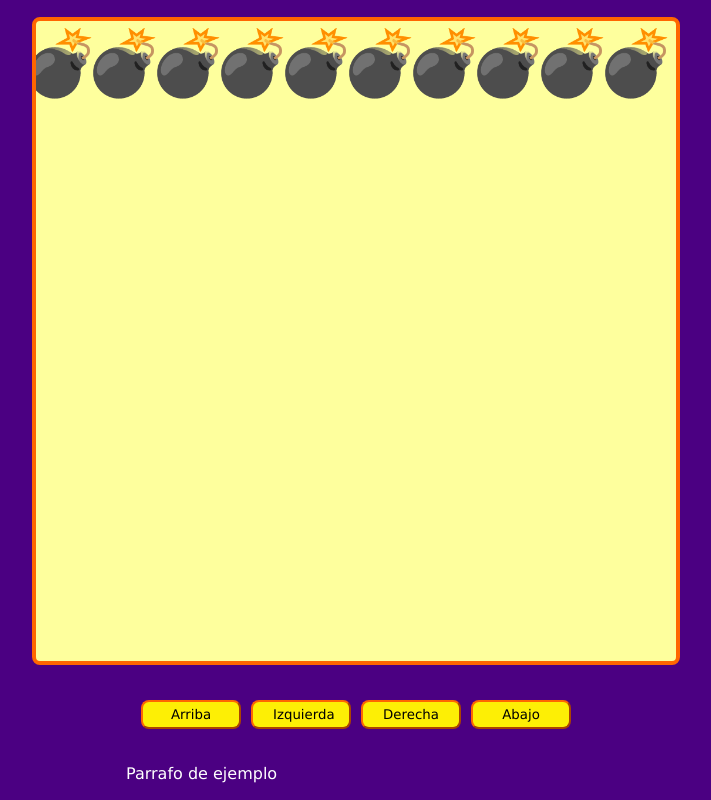
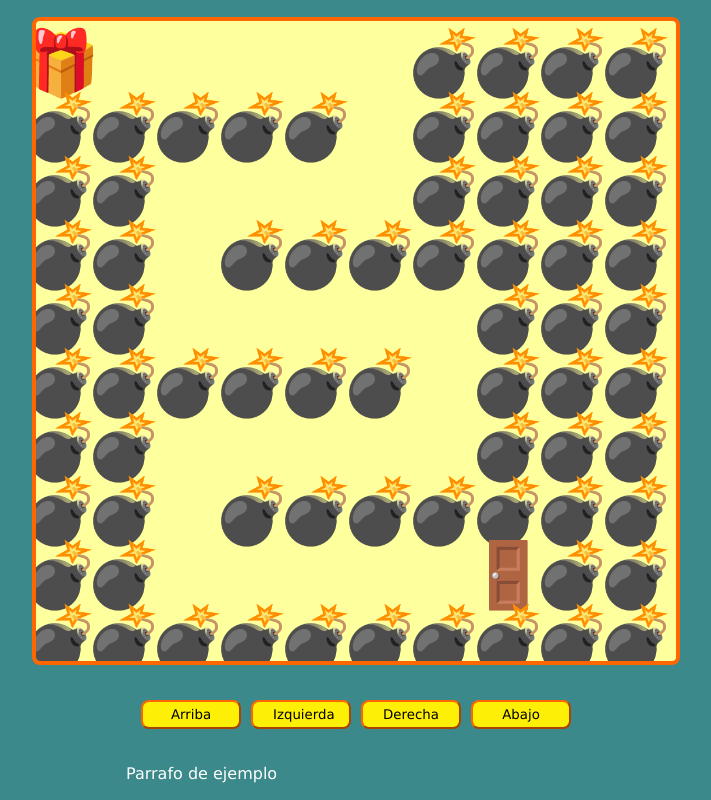
Before and after one commit to fernandojosecc/taller-practico-javascript-videogames, a plain HTML site: page index.html in a window 1280 px wide. Shown: the whole page, without its empty margins (284-995 px from the left). Drawn offline with Linux system fonts and the light colour scheme.

Commit message:
Arreglos multidimensionales en JavaScript

```diff
--- a/game.js
+++ b/game.js
@@ -1,33 +1,13 @@
 const canvas = document.querySelector('#game'); // Select the HTML element with id 'game' and store it in the constant variable 'canvas'.
 const game = canvas.getContext('2d'); // Get the 2D rendering context for the canvas and store it in the constant variable 'game'.
 
-// Add a 'load' event listener to the window object, which calls the 'startGame' function when the window is finished loading.
+// Add a 'load' event listener to the window object, which calls the 'setCanvasSize' function when the window is finished loading.
 window.addEventListener('load',setCanvasSize);
 window.addEventListener('resize',setCanvasSize);
 
 let canvasSize;
 
 let elementsSize;// = canvasSize / 10;
-
-// Define the 'startGame' function.
-function startGame() {
-
-
-     // Log the values of 'canvasSize' and 'elementsSize' to the console for debugging purposes.
-    console.log({canvasSize, elementsSize});
-
-      // Set the font and text alignment for the 'game' context.
-    game.font = elementsSize + 'px Verdana';
-    game.textAlign = 'end';
-
-
-       // Loop 10 times and draw a text element on the canvas for each iteration.
-    for(let i=1;i<=10;i++){
-        game.fillText(emojis['X'],elementsSize*i,elementsSize);
-    }
-
-
-}
 
 function setCanvasSize(){
     // Determine the size of the canvas based on the dimensions of the window.
@@ -45,3 +25,30 @@ canvas.setAttribute('height', canvasSize)
 elementsSize = canvasSize/10;
 startGame();
 }
+
+// Define the 'startGame' function.
+function startGame() {
+
+
+     // Log the values of 'canvasSize' and 'elementsSize' to the console for debugging purposes.
+    console.log({canvasSize, elementsSize});
+
+      // Set the font and text alignment for the 'game' context.
+    game.font = elementsSize + 'px Verdana';
+    game.textAlign = 'end';
+
+    const map= maps[2];
+    const mapRows = map.trim().split('\n');
+    const mapRowCols = mapRows.map(row=>row.trim().split(''));
+    console.log({map,mapRows,mapRowCols});
+
+       // Loop 10 times and draw a text element on the canvas for each iteration.
+    for(let row=1;row<=10;row++){
+        for(let column = 1;column<=10;column++){
+            game.fillText(emojis[mapRowCols[row-1][column-1]],elementsSize*column,elementsSize*row);
+        }
+
+    }
+
+
+}
--- a/styles.css
+++ b/styles.css
@@ -1,5 +1,5 @@
 body {
-    background-color: indigo;
+    background-color: #3B898A;
     color: #fff;
     font-family: Verdana, Geneva, Tahoma, sans-serif;
     margin: 0;
```
